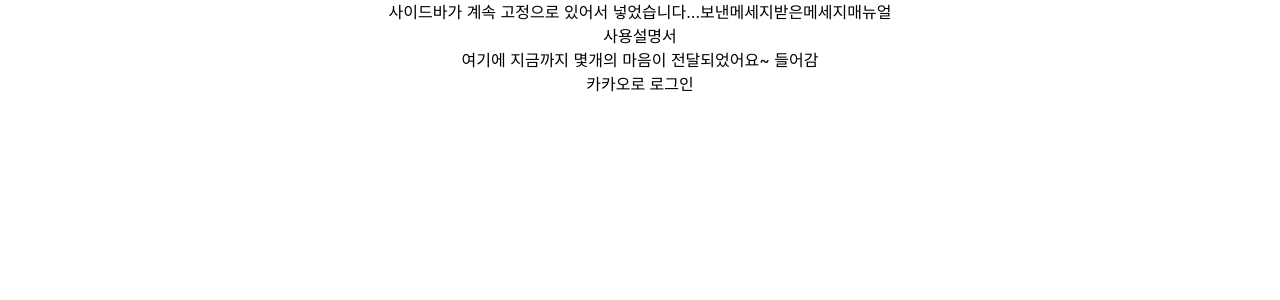
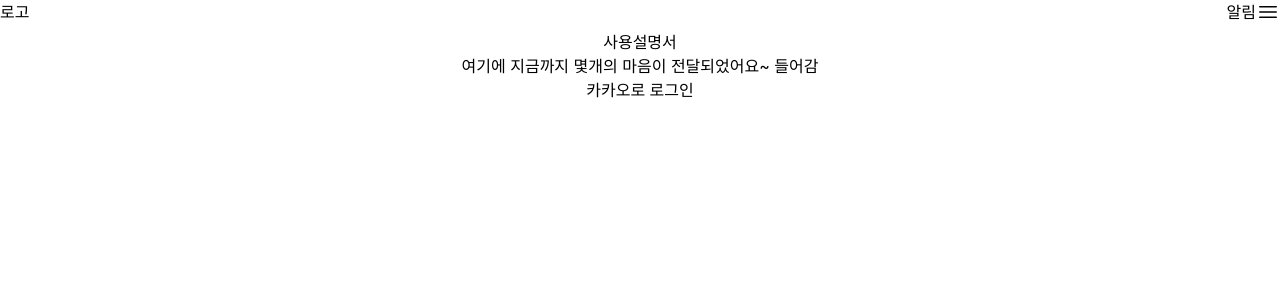
Before and after one commit to Youngmook-Lim/Heart-ing, a React (Create React App) app in the folder frontend/: page / in a window 1280 px wide. Shown: the top 300 px of the page. Built offline with nearby package versions, Linux system fonts and the light colour scheme; no server answers; what recoil-persist would draw is missing.

Commit message:
feat: add sidebar handler

```diff
--- a/frontend/src/components/navbar/Navbar.tsx
+++ b/frontend/src/components/navbar/Navbar.tsx
@@ -1,14 +1,36 @@
-import React from 'react'
+import React, { useEffect, useRef, useState } from "react";
 import { NavLink } from 'react-router-dom'
+import NavbarSidebar from "./NavbarSidebar";
 
 function Navbar() {
+  const ref = useRef()
+  const [sidebarToggle, setSidebarToggle] = useState(false)
+
+  const onToggleHandler = (e: React.MouseEvent<HTMLButtonElement>) => {
+    setSidebarToggle(!sidebarToggle)
+  }
+
   return (
-    <div>
-      사이드바가 계속 고정으로 있어서 넣었습니다...
-      <NavLink to='/sentheart'>보낸메세지</NavLink>
-      <NavLink to='/receivedheart'>받은메세지</NavLink>
-      <NavLink to='/manual'>매뉴얼</NavLink>
-    </div>
+    <nav>
+      <div className='flex justify-between'>
+        <div>로고</div>
+        <div className='flex justify-between'>
+          <div>알림</div>
+          <div>
+            <button
+              className={`${sidebarToggle ? "hidden" : ""}`}
+              onClick={onToggleHandler}>
+              <svg xmlns="http://www.w3.org/2000/svg" fill="none" viewBox="0 0 24 24" strokeWidth={1.5} stroke="currentColor" className="w-6 h-6">
+                <path strokeLinecap="round" strokeLinejoin="round" d="M3.75 6.75h16.5M3.75 12h16.5m-16.5 5.25h16.5" />
+              </svg>
+            </button>
+            <div className={`${sidebarToggle ? "" : "hidden"}`}>
+              <NavbarSidebar />
+            </div>
+          </div>
+        </div>
+      </div>
+    </nav>
   )
 }
 
--- a/frontend/src/components/navbar/NavbarSidebar.tsx
+++ b/frontend/src/components/navbar/NavbarSidebar.tsx
@@ -1,11 +1,15 @@
 import React from 'react'
+import { NavLink } from 'react-router-dom'
 
-function Sidebar() {
+function NavbarSidebar() {
   return (
-    <div>
-      사이드바
+    <div className='flex flex-col'>
+      <NavLink to='/receivedheart' className='block text-left'>마음 영구 보관함</NavLink>
+      <NavLink to='/sentheart' className='block text-left'>내가 보낸 마음</NavLink>
+
+      <NavLink to='/manual' className='block text-left'>매뉴얼</NavLink>
     </div>
   )
 }
 
-export default Sidebar
+export default NavbarSidebar
```
